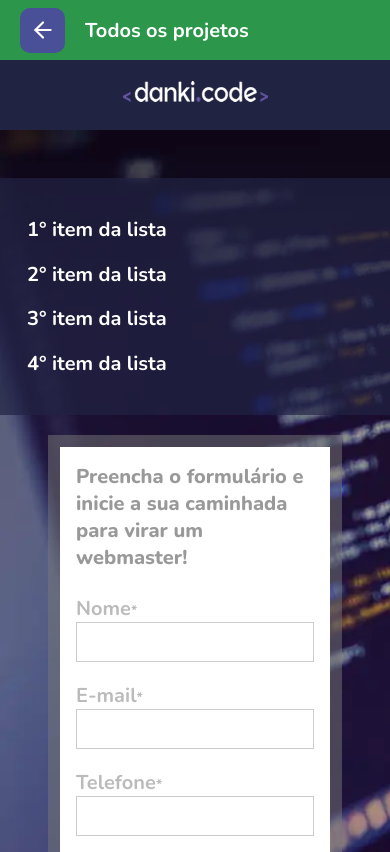
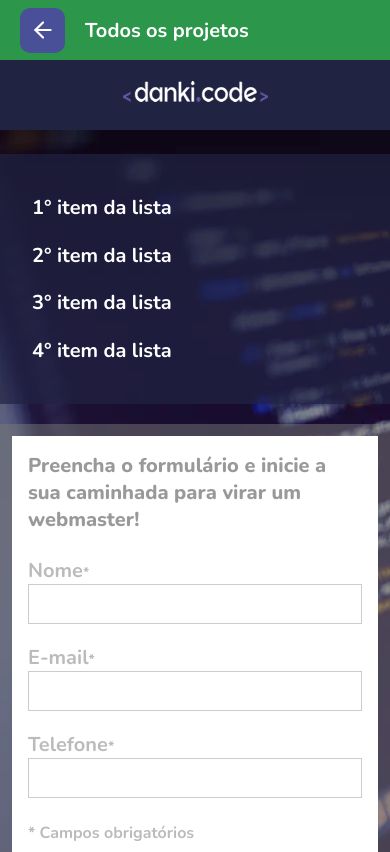
Before and after one commit to p3-d2/all-projects-dankicode, a React (Create React App) app: page /dankicode-landing in a window 390 px wide. Shown: the top 852 px of the page. Built offline with nearby package versions, Linux system fonts and the light colour scheme.

Commit message:
correcting responsive project landing page danki code

```diff
--- a/src/pages/DankiCodeLanding/styles.ts
+++ b/src/pages/DankiCodeLanding/styles.ts
@@ -43,6 +43,10 @@ export const Banner = styled.div`
     flex-direction: column;
     justify-content: center;
   }
+
+  @media (max-width: 400px) {
+    padding: 0;
+  }
 `
 
 export const InfoBox = styled.div`
@@ -59,6 +63,7 @@ export const InfoBox = styled.div`
 
   @media (max-width: 400px) {
     width: 100%;
+    min-width: 0;
   }
 `
 
```
